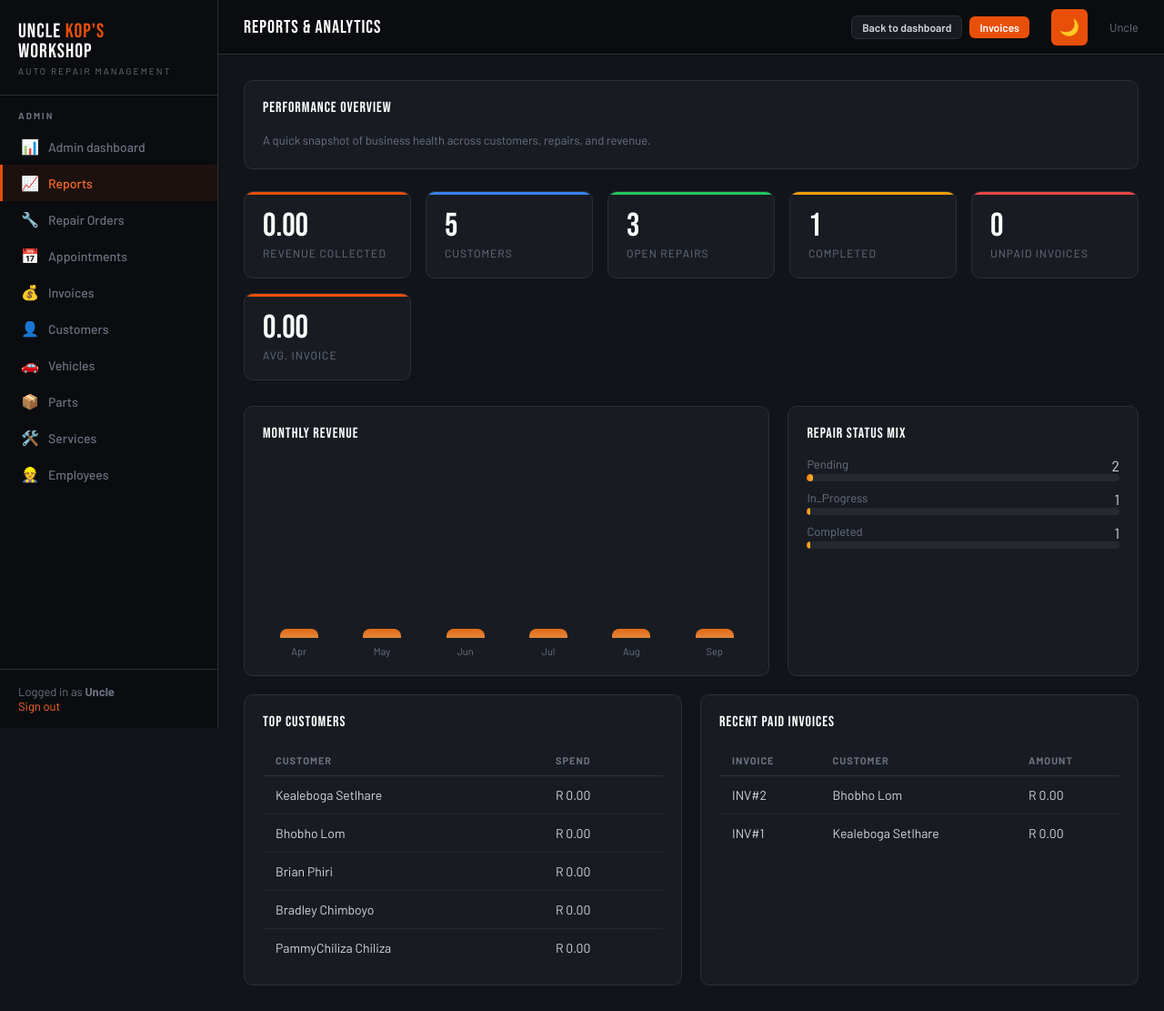
After one commit to Ndallamo/uncle_kops_workshop, a Django app: page /report/ in a window 1280 px wide. The commit adds this page. Shown: the whole page at 91% size. Run offline with Django 4.2, Linux system fonts and the light colour scheme; a user stored in the database is signed in; data comes from the database, SQL or seed files in the repository.

Commit message:
updates_27

```diff
--- a/templates/workshop/admin_dashboard.html
+++ b/templates/workshop/admin_dashboard.html
@@ -6,6 +6,7 @@
   <div class="flex gap-2" style="flex-wrap:wrap; align-items:center;">
     <a href="{% url 'customer_create' %}" class="btn btn-primary btn-sm">Add customer</a>
     <a href="{% url 'repair_order_create' %}" class="btn btn-secondary btn-sm">New repair order</a>
+    <a href="{% url 'report' %}" class="btn btn-secondary btn-sm">View reports</a>
     <a href="{% url 'employee_list' %}" class="btn btn-secondary btn-sm">Manage employees</a>
   </div>
 {% endblock %}
--- a/templates/workshop/base.html
+++ b/templates/workshop/base.html
@@ -584,6 +584,9 @@
         <a href="{% url 'dashboard' %}" class="nav-item {% if request.resolver_match.url_name == 'dashboard' %}active{% endif %}">
           <span class="icon">📊</span> Admin dashboard
         </a>
+        <a href="{% url 'report' %}" class="nav-item {% if request.resolver_match.url_name == 'report' %}active{% endif %}">
+          <span class="icon">📈</span> Reports
+        </a>
         <a href="{% url 'repair_order_list' %}" class="nav-item {% if 'repair_order' in request.resolver_match.url_name %}active{% endif %}">
           <span class="icon">🔧</span> Repair Orders
         </a>
--- /dev/null
+++ b/templates/workshop/report.html
@@ -0,0 +1,128 @@
+{% extends "workshop/base.html" %}
+{% block title %}Reports – Uncle Kop's Workshop{% endblock %}
+{% block page_title %}Reports & Analytics{% endblock %}
+
+{% block topbar_actions %}
+  <div class="flex gap-2" style="flex-wrap:wrap; align-items:center;">
+    <a href="{% url 'dashboard' %}" class="btn btn-secondary btn-sm">Back to dashboard</a>
+    <a href="{% url 'invoice_list' %}" class="btn btn-primary btn-sm">Invoices</a>
+  </div>
+{% endblock %}
+
+{% block content %}
+<div class="card mb-6">
+  <div class="card-title">Performance Overview</div>
+  <div class="context-note">A quick snapshot of business health across customers, repairs, and revenue.</div>
+</div>
+
+<div class="stat-grid">
+  <div class="stat-card orange">
+    <div class="stat-value">{{ total_revenue|floatformat:2 }}</div>
+    <div class="stat-label">Revenue collected</div>
+  </div>
+  <div class="stat-card blue">
+    <div class="stat-value">{{ total_customers }}</div>
+    <div class="stat-label">Customers</div>
+  </div>
+  <div class="stat-card green">
+    <div class="stat-value">{{ open_repair_orders }}</div>
+    <div class="stat-label">Open repairs</div>
+  </div>
+  <div class="stat-card yellow">
+    <div class="stat-value">{{ completed_repairs }}</div>
+    <div class="stat-label">Completed</div>
+  </div>
+  <div class="stat-card red">
+    <div class="stat-value">{{ unpaid_invoices }}</div>
+    <div class="stat-label">Unpaid invoices</div>
+  </div>
+  <div class="stat-card">
+    <div class="stat-value">{{ average_invoice|floatformat:2 }}</div>
+    <div class="stat-label">Avg. invoice</div>
+  </div>
+</div>
+
+<div style="display:grid; grid-template-columns: 1.2fr .8fr; gap:20px; margin-bottom:20px;">
+  <div class="card">
+    <div class="card-title">Monthly revenue</div>
+    <div style="display:flex; align-items:flex-end; gap:12px; min-height:220px; padding-top:16px;">
+      {% for item in monthly_revenue %}
+        {% with height=item.total|default:0 %}
+          <div style="flex:1; display:flex; flex-direction:column; align-items:center; gap:8px;">
+            <div style="width:100%; display:flex; align-items:flex-end; justify-content:center; min-height:160px;">
+              <div style="width:100%; max-width:42px; height:{{ item.total|floatformat:0|add:"0" }}px; background:linear-gradient(180deg,#f97316,#fb923c); border-radius:8px 8px 0 0; min-height:10px; opacity:0.9;"></div>
+            </div>
+            <span class="text-muted" style="font-size:11px;">{{ item.label }}</span>
+          </div>
+        {% endwith %}
+      {% empty %}
+        <div class="text-muted">No paid invoices recorded yet.</div>
+      {% endfor %}
+    </div>
+  </div>
+
+  <div class="card">
+    <div class="card-title">Repair status mix</div>
+    <div style="display:grid; gap:10px; margin-top:12px;">
+      {% for status in status_breakdown %}
+      <div>
+        <div class="flex justify-between mb-1">
+          <span class="text-muted">{{ status.status|title }}</span>
+          <span class="fw-600">{{ status.total }}</span>
+        </div>
+        <div style="height:8px; background:rgba(255,255,255,0.06); border-radius:999px; overflow:hidden;">
+          <div style="height:100%; width:{{ status.total|floatformat:0|add:'0' }}%; background:linear-gradient(90deg,#f97316,#fbbf24); border-radius:999px;"></div>
+        </div>
+      </div>
+      {% empty %}
+      <div class="text-muted">No repair statuses available.</div>
+      {% endfor %}
+    </div>
+  </div>
+</div>
+
+<div style="display:grid; grid-template-columns: 1fr 1fr; gap:20px;">
+  <div class="card">
+    <div class="card-title">Top customers</div>
+    <div class="table-wrap">
+      <table>
+        <thead>
+          <tr><th>Customer</th><th>Spend</th></tr>
+        </thead>
+        <tbody>
+          {% for customer in top_customers %}
+          <tr>
+            <td>{{ customer.full_name }}</td>
+            <td>R {{ customer.total_spend|default:0|floatformat:2 }}</td>
+          </tr>
+          {% empty %}
+          <tr><td colspan="2" class="text-muted">No paid invoices yet.</td></tr>
+          {% endfor %}
+        </tbody>
+      </table>
+    </div>
+  </div>
+
+  <div class="card">
+    <div class="card-title">Recent paid invoices</div>
+    <div class="table-wrap">
+      <table>
+        <thead>
+          <tr><th>Invoice</th><th>Customer</th><th>Amount</th></tr>
+        </thead>
+        <tbody>
+          {% for invoice in recent_paid_invoices %}
+          <tr>
+            <td>INV#{{ invoice.pk }}</td>
+            <td>{{ invoice.repair_order.vehicle.customer.full_name }}</td>
+            <td>R {{ invoice.service_amount|floatformat:2 }}</td>
+          </tr>
+          {% empty %}
+          <tr><td colspan="3" class="text-muted">No paid invoices yet.</td></tr>
+          {% endfor %}
+        </tbody>
+      </table>
+    </div>
+  </div>
+</div>
+{% endblock %}
--- a/workshop/urls.py
+++ b/workshop/urls.py
@@ -6,8 +6,11 @@ urlpatterns = [
     path('api/auth/register',        views.api_register,            name='api_register'),
     path('verify-email/',            views.verify_email,           name='verify_email'),
     path('api/auth/resend-verification', views.resend_verification,  name='resend_verification'),
-    # Dashboard
+    path('forgot-password/',         views.forgot_password,         name='forgot_password'),
+    path('reset-password/',          views.reset_password,          name='reset_password'),
+    # Dashboard / Reporting
     path('',                        views.dashboard,              name='dashboard'),
+    path('report/',                 views.report,                 name='report'),
 
     # Customers
     path('customers/',              views.customer_list,          name='customer_list'),
--- a/workshop/views.py
+++ b/workshop/views.py
@@ -7,7 +7,7 @@ from django.contrib.auth.decorators import login_required
 
 from django.contrib import messages
 
-from django.db.models import Count, Sum, Q
+from django.db.models import Count, Sum, Q, F
 
 from django.utils import timezone
 
@@ -521,8 +521,74 @@ def employee_edit(request, pk):
 
 
 # ─────────────────────────────────────────────
-#  DASHBOARD
+#  REPORTS
 # ─────────────────────────────────────────────
+@login_required
+def report(request):
+    profile = getattr(request.user, 'userprofile', None)
+    role = profile.role if profile else ('admin' if request.user.is_staff else '')
+
+    if role != 'admin':
+        messages.error(request, 'Access denied.')
+        return redirect('dashboard')
+
+    total_customers = Customer.objects.count()
+    open_repair_orders = RepairOrder.objects.exclude(status__in=['completed', 'cancelled']).count()
+    completed_repairs = RepairOrder.objects.filter(status='completed').count()
+    pending_approval = RepairOrder.objects.filter(approved=False).count()
+    total_revenue = Invoice.objects.filter(payment_status='paid').aggregate(total=Sum('service_amount'))['total'] or 0
+    paid_invoices = Invoice.objects.filter(payment_status='paid').count()
+    unpaid_invoices = Invoice.objects.filter(payment_status='unpaid').count()
+    average_invoice = 0
+    if paid_invoices:
+        average_invoice = total_revenue / paid_invoices
+
+    monthly_revenue = []
+    for offset in range(6):
+        month_index = (date.today().month - 1 - offset) % 12
+        year = date.today().year + ((date.today().month - 1 - offset) // 12)
+        month_number = month_index + 1
+        month_label = date(year, month_number, 1).strftime('%b')
+        month_total = Invoice.objects.filter(
+            issue_date__year=year,
+            issue_date__month=month_number,
+            payment_status='paid',
+        ).aggregate(total=Sum('service_amount'))['total'] or 0
+        monthly_revenue.append({'label': month_label, 'total': month_total})
+    monthly_revenue.reverse()
+
+    status_breakdown = list(
+        RepairOrder.objects.values('status').annotate(total=Count('pk')).order_by('-total')
+    )
+
+    top_customers = list(
+        Customer.objects.annotate(
+            total_spend=Sum(
+                'vehicles__repair_orders__invoice__service_amount',
+                filter=Q(vehicles__repair_orders__invoice__payment_status='paid')
+            )
+        ).order_by('-total_spend')[:5]
+    )
+
+    recent_paid_invoices = Invoice.objects.select_related('repair_order__vehicle__customer').filter(payment_status='paid').order_by('-issue_date')[:5]
+
+    context = {
+        'total_customers': total_customers,
+        'open_repair_orders': open_repair_orders,
+        'completed_repairs': completed_repairs,
+        'pending_approval': pending_approval,
+        'paid_invoices': paid_invoices,
+        'unpaid_invoices': unpaid_invoices,
+        'total_revenue': total_revenue,
+        'average_invoice': average_invoice,
+        'monthly_revenue': monthly_revenue,
+        'status_breakdown': status_breakdown,
+        'top_customers': top_customers,
+        'recent_paid_invoices': recent_paid_invoices,
+    }
+    return render(request, 'workshop/report.html', context)
+
+
 @login_required
 def dashboard(request):
     profile = getattr(request.user, 'userprofile', None)
```
Also changed, not shown: workshop/forms.py (+28 -1 lines), workshop/tests.py (+26 -1 lines).
